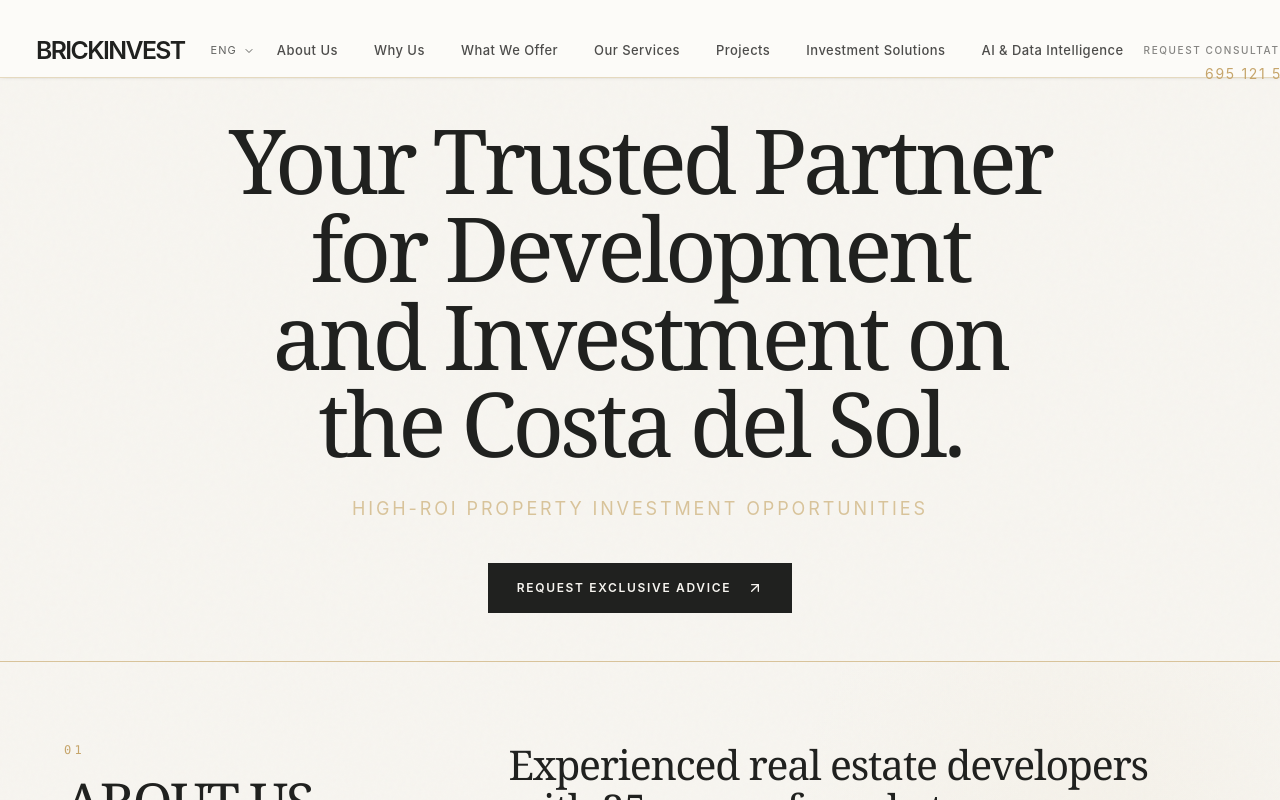
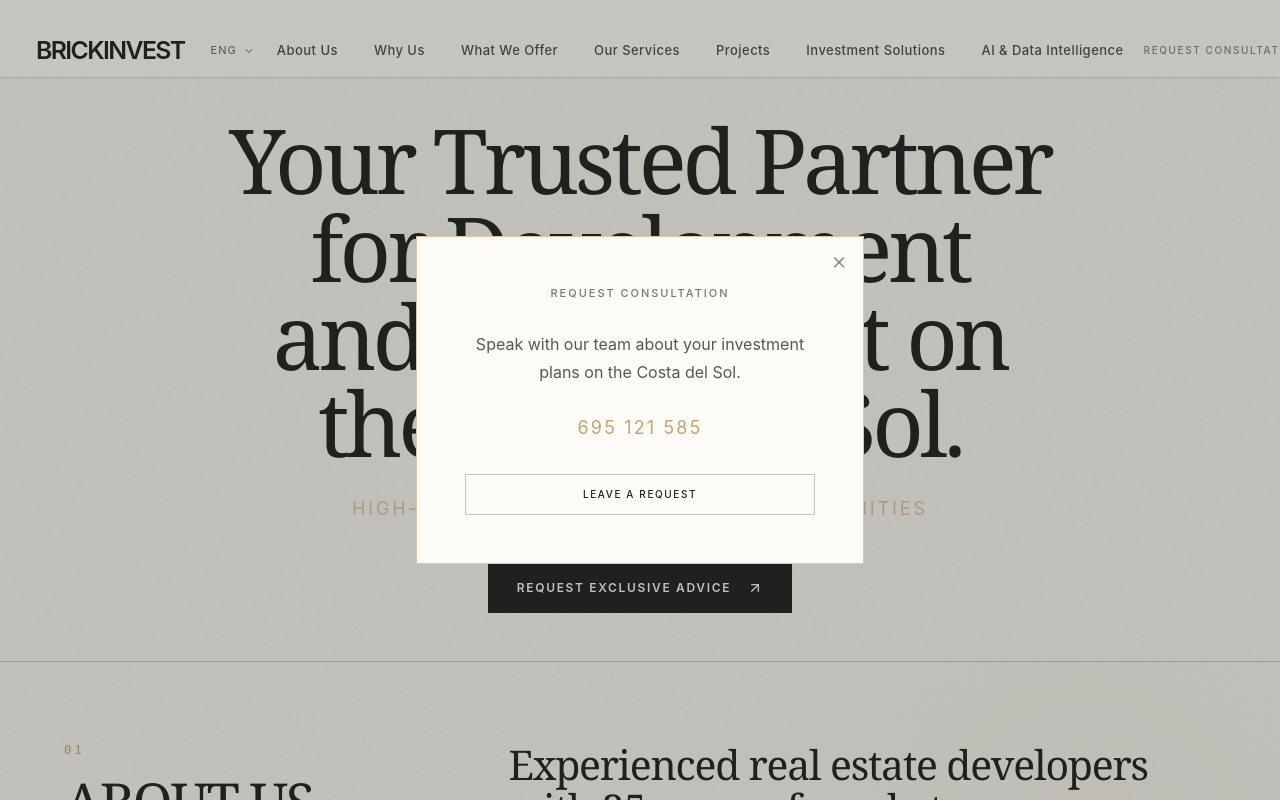
Before and after one commit to zdazix/brickinvest, a React (Vite) app in the folder app-1/: page / in a window 1280 px wide. Both pictures are taken after a click on the button "REQUEST CONSULTATION". Shown: the top 800 px of the page. Built offline with nearby package versions, Linux system fonts and the light colour scheme.

Commit message:
Modify ONLY the REQUEST CONSULTATION interaction in the header.
Amazi-Operation-Id: task:49c0c725-985a-4d06-a4a6-cba7f1aa3c95
Amazi-Operation-Payload: 0c5a0e87f76c87518dd3ef2cda7fe687b410e913acf44877814850cc114b96c0

```diff
--- a/app-1/src/components/layout/SiteHeader.tsx
+++ b/app-1/src/components/layout/SiteHeader.tsx
@@ -49,6 +49,16 @@ export const SiteHeader = () => {
     document.addEventListener("click", closeOnOutsideClick);
     return () => document.removeEventListener("click", closeOnOutsideClick);
   }, []);
+
+  useEffect(() => {
+    if (!isConsultationOpen || isMenuOpen) return;
+
+    const previousOverflow = document.body.style.overflow;
+    document.body.style.overflow = "hidden";
+    return () => {
+      document.body.style.overflow = previousOverflow;
+    };
+  }, [isConsultationOpen, isMenuOpen]);
 
   useEffect(() => {
     const closeOnOutsideClick = (event: MouseEvent) => {
@@ -157,13 +167,6 @@ export const SiteHeader = () => {
           >
             REQUEST CONSULTATION
           </button>
-          <a
-            className={`absolute top-[calc(100%+0.45rem)] right-0 text-sm tracking-[0.12em] whitespace-nowrap text-primary transition-[opacity,transform,visibility] duration-200 hover:text-foreground ${isConsultationOpen ? "visible translate-y-0 opacity-100" : "invisible -translate-y-1 opacity-0"}`}
-            href="tel:+34695121585"
-            tabIndex={isConsultationOpen ? 0 : -1}
-          >
-            695 121 585
-          </a>
         </div>
 
         <div
@@ -181,13 +184,6 @@ export const SiteHeader = () => {
           >
             REQUEST CONSULTATION
           </button>
-          <a
-            className={`absolute top-[calc(100%+0.45rem)] right-0 text-sm tracking-[0.1em] whitespace-nowrap text-primary transition-[opacity,transform,visibility] duration-200 ${isConsultationOpen ? "visible translate-y-0 opacity-100" : "invisible -translate-y-1 opacity-0"}`}
-            href="tel:+34695121585"
-            tabIndex={isConsultationOpen ? 0 : -1}
-          >
-            695 121 585
-          </a>
         </div>
 
         <button
@@ -228,6 +224,53 @@ export const SiteHeader = () => {
           ))}
         </nav>
       </div>
+
+      {isConsultationOpen && (
+        <div
+          aria-labelledby="consultation-dialog-title"
+          aria-modal="true"
+          className="consultation-modal fixed inset-0 z-[60] flex items-center justify-center bg-foreground/25 px-5 py-8 sm:px-8"
+          onClick={() => setIsConsultationOpen(false)}
+          role="dialog"
+        >
+          <div
+            className="consultation-modal__panel relative w-full max-w-md border border-primary/60 bg-surface px-7 py-9 text-center text-foreground sm:px-12 sm:py-12"
+            onClick={(event) => event.stopPropagation()}
+          >
+            <button
+              aria-label="Close consultation dialog"
+              className="absolute top-3 right-4 text-2xl leading-none font-light text-foreground/55 transition-colors hover:text-primary"
+              onClick={() => setIsConsultationOpen(false)}
+              type="button"
+            >
+              ×
+            </button>
+            <h2
+              className="font-secondary text-[11px] font-medium tracking-[0.18em] text-foreground/60"
+              id="consultation-dialog-title"
+            >
+              REQUEST CONSULTATION
+            </h2>
+            <p className="mx-auto mt-7 max-w-sm text-base leading-7 text-foreground/75">
+              Speak with our team about your investment plans on the Costa del
+              Sol.
+            </p>
+            <a
+              className="mt-7 inline-block text-lg tracking-[0.12em] text-primary transition-colors hover:text-foreground"
+              href="tel:+34695121585"
+            >
+              695 121 585
+            </a>
+            <a
+              className="mt-8 block border border-foreground/25 px-5 py-3 text-[10px] font-medium tracking-[0.16em] text-foreground transition-colors hover:border-primary hover:bg-primary hover:text-primary-foreground"
+              href="#investment-solutions"
+              onClick={() => setIsConsultationOpen(false)}
+            >
+              LEAVE A REQUEST
+            </a>
+          </div>
+        </div>
+      )}
     </div>
   );
 };
--- a/app-1/src/index.css
+++ b/app-1/src/index.css
@@ -126,6 +126,22 @@
   }
 }
 
+@keyframes consultation-modal-enter {
+  from {
+    opacity: 0;
+    transform: scale(0.97);
+  }
+
+  to {
+    opacity: 1;
+    transform: scale(1);
+  }
+}
+
+.consultation-modal__panel {
+  animation: consultation-modal-enter 220ms ease-out both;
+}
+
 @media (prefers-reduced-motion: reduce) {
   html {
     scroll-behavior: auto;
```
